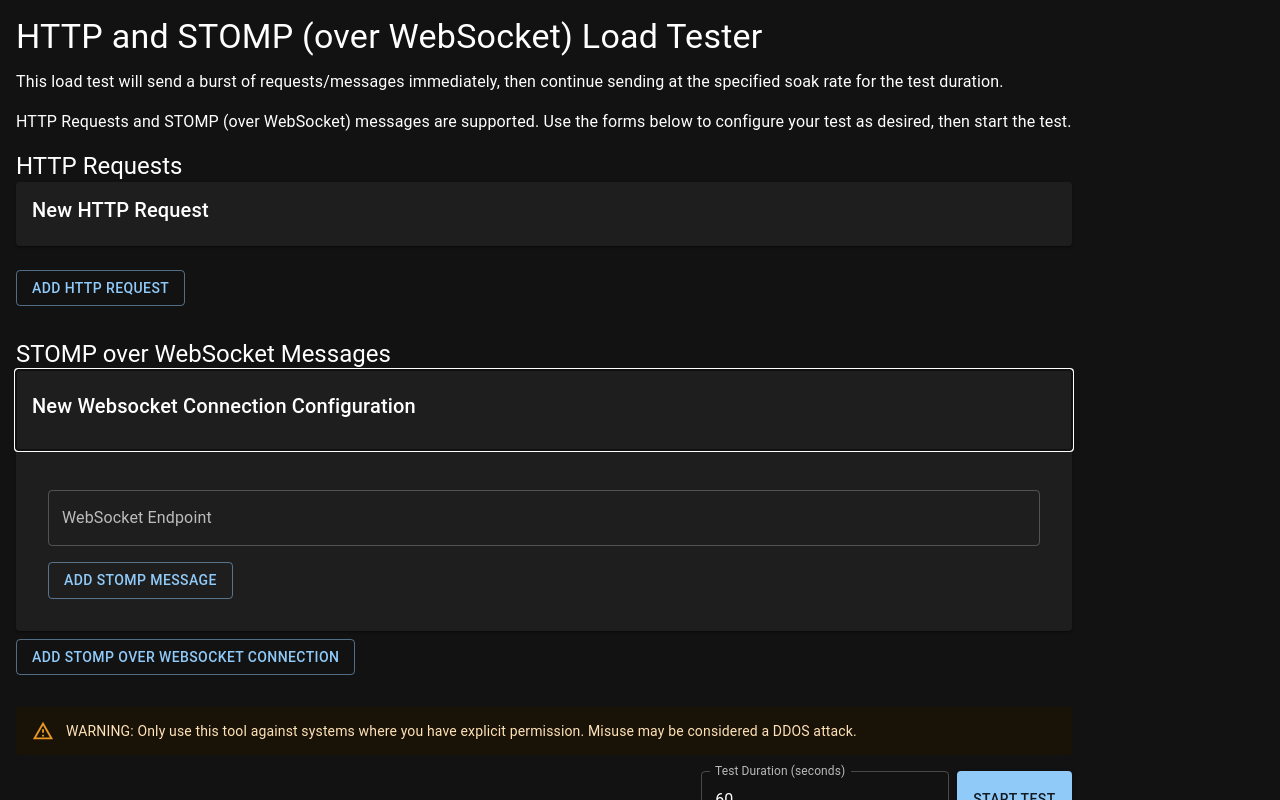
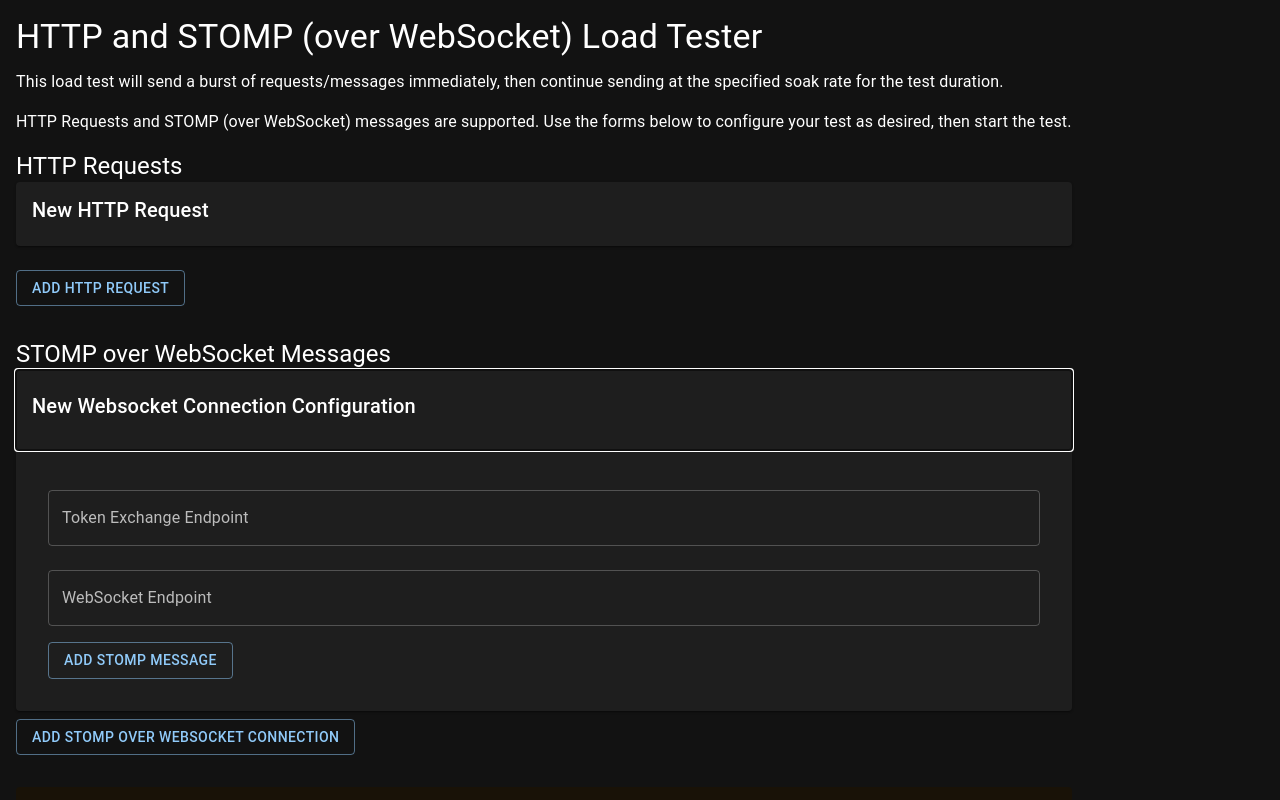
Before and after one commit to rizvanJacob/http-stomp-ws-load-tester, a React (Vite) app: page / in a window 1280 px wide. Both pictures are taken after a click on the button "New Websocket Connection Configuration". Shown: the top 800 px of the page. Built offline with nearby package versions, Linux system fonts and the light colour scheme; some icons are missing.

Commit message:
display input text for auth exchange URL

```diff
--- a/src/components/StompConfigForm.tsx
+++ b/src/components/StompConfigForm.tsx
@@ -61,6 +61,14 @@ const StompConfigForm: React.FC<StompConfigFormProps> = ({
       <AccordionDetails>
         <Box sx={{ p: 2 }}>
           <TextField
+            label="Token Exchange Endpoint"
+            value={config.authEndpoint || ""}
+            onChange={handleChange("authEndpoint")}
+            fullWidth
+            margin="normal"
+            disabled={isTesting}
+          />
+          <TextField
             label="WebSocket Endpoint"
             value={config.endpoint}
             onChange={handleChange("endpoint")}
```
